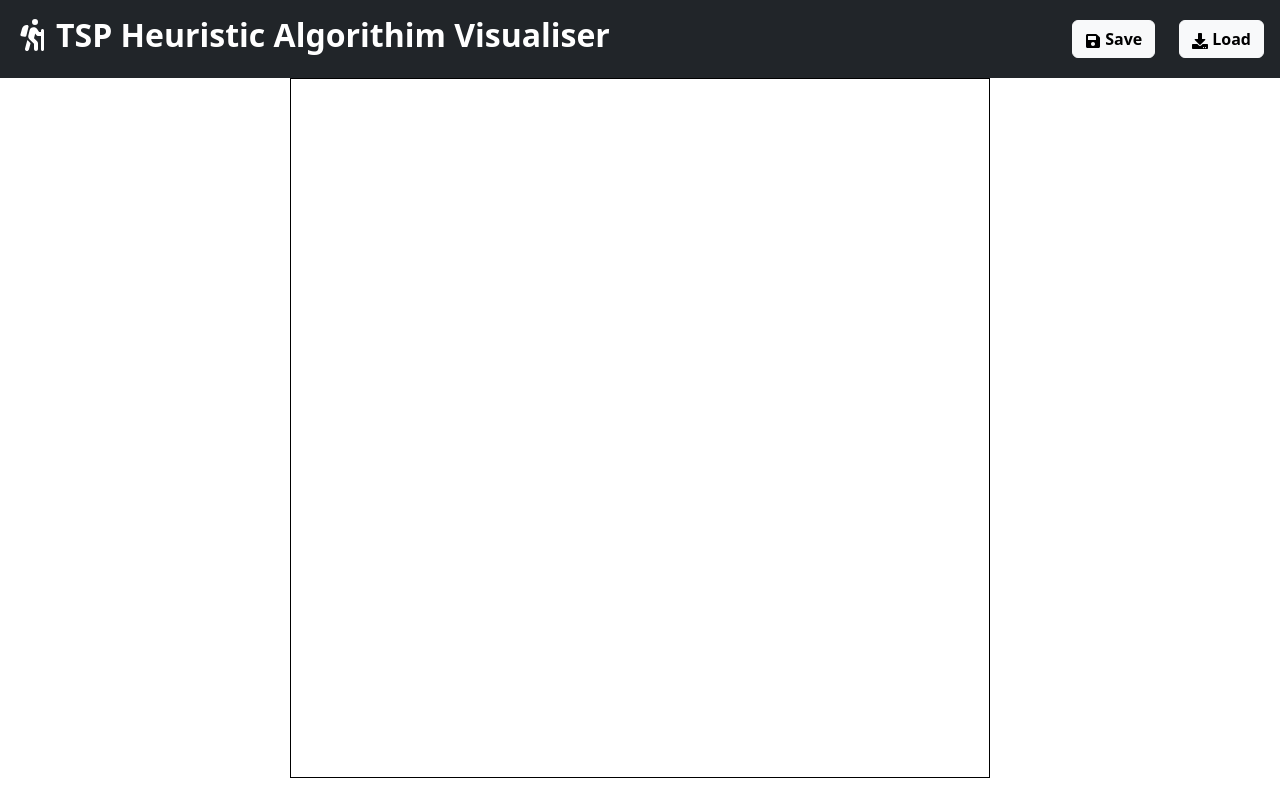
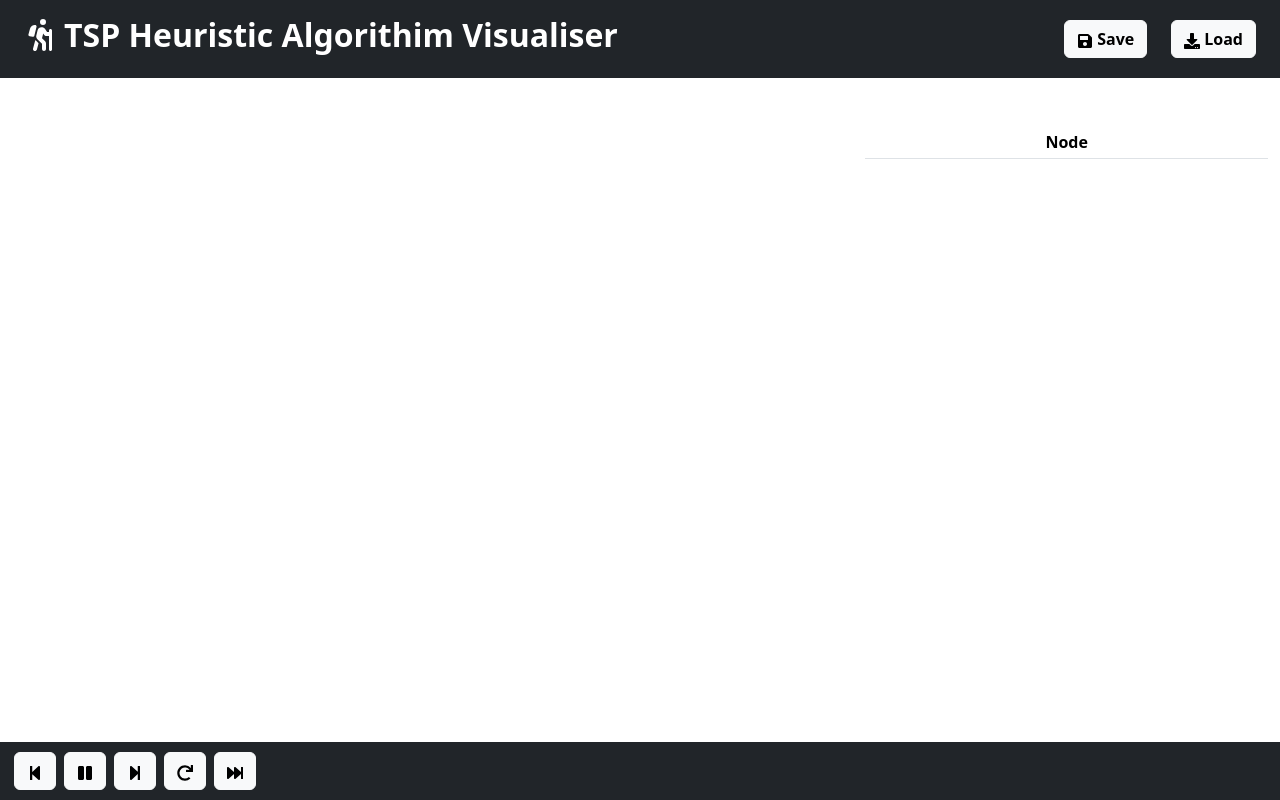
Before and after one commit to kmousaa/TSP-visualiser, a React (Create React App) app in the folder my-app/: page / in a window 1280 px wide. Shown: the top 800 px of the page. Built offline with nearby package versions, Linux system fonts and the light colour scheme.

Commit message:
Finish bassic design

```diff
--- a/my-app/src/components/Graph.js
+++ b/my-app/src/components/Graph.js
@@ -1,7 +1,10 @@
-import { generateNodeCoordinates , renderCustomNode } from "../utils/GraphUtil";
-import { NearestNeighborTSP, bruteForceTSP  } from "./TspAlgorithims";
-import { FaSave, FaDownload } from 'react-icons/fa'; // Import icons
+import { useEffect, useState } from "react";
+import { generateNodeCoordinates, renderCustomNode } from "../utils/GraphUtil";
+import { NearestNeighborTSP, bruteForceTSP } from "./TspAlgorithims";
+import { FaSave, FaDownload, FaPlay, FaPause, FaStepForward, FaStepBackward, FaRedo, FaFastForward } from 'react-icons/fa';
 import { FaPersonHiking } from "react-icons/fa6";
+import "../utils/Graph.css";
+
 
 // Represents the graph and its adjacency matrix
 function Graph ({numNodes, setNumNodes, adjacencyMatrix, setAdjacencyMatrix, bestTour, setBestTour, bestWeight, setBestWeight , stepNum, setStepNum , steps, setSteps , altSteps, setAltSteps , presentTour, setPresentTour , consideredStep, setConsideredStep}) {
@@ -159,36 +162,42 @@ function Graph ({numNodes, setNumNodes, adjacencyMatrix, setAdjacencyMatrix, bes
 
 
     // Function to render the adjacency matrix as a table onto the screen
+
+    // Function to render the adjacency matrix as a table onto the screen
     const renderAdjacencyMatrix = () => {
-
       const adjacencyMatrix = generateAdjacencyMatrix();
       return (
-        <table className="adjacency-matrix">
+          <div className="table-responsive">
+              <table id="adjMatrix" className="table  table-sm adjacency-matrix">
                   <thead>
                       <tr>
-              <th>Vertex</th>
+                          <th>Node</th>
                           {[...Array(numNodes).keys()].map((node) => (
-                <th key={node}>Node {node + 1}</th>
+                              <th key={node}>{node + 1}</th>
                           ))}
                       </tr>
                   </thead>
                   <tbody>
+
                       {adjacencyMatrix.map((row, rowIndex) => (
                           <tr key={rowIndex}>
-                <td>Node {rowIndex + 1}</td>
+                              <td>{rowIndex + 1}</td>
                               {row.map((weight, columnIndex) => (
                                   <td key={columnIndex}>
                                       {columnIndex === rowIndex ? (
-                      0 // Display 0 for the node to itself
+                                           <div className="bg-secondary rounded bg-dark " style={{ width: '100%', height: '100%' }}></div> // Gray box for the node itself
                                       ) : (
                                               <input
+                                                  className="form-control form-control-sm"
+                                                  inputMode="numeric"
                                                   id={`${rowIndex}-${columnIndex}`}
-                        type="number"
-                        placeholder = '0'
+
+                                                  placeholder='0'
                                                   value={weight || ''}
-                        onChange={(e) =>{
+                                                  onChange={(e) => {
                                                       updateEdgeWeight(rowIndex, columnIndex, e.target.value)
                                                   }
+
                                                   }
                                               />
                                           )}
@@ -198,8 +207,10 @@ function Graph ({numNodes, setNumNodes, adjacencyMatrix, setAdjacencyMatrix, bes
                       ))}
                   </tbody>
               </table>
+          </div>
       );
     };
+
 
     // TEMPORARY - Display the weight of the selected edge onto the screen
     const showWeight = (e, node1, node2) => {
@@ -301,7 +312,7 @@ function Graph ({numNodes, setNumNodes, adjacencyMatrix, setAdjacencyMatrix, bes
 
       <div className="Graph">
         {/* Title bar */}
-        <div className="title-bar bg-dark p-3 d-flex align-items-center justify-content-between">
+        <div className="title-bar bg-dark p-3 px-4 d-flex align-items-center justify-content-between">
             <div>
                 {/* Styled title */}
                 <h2 className="text-white fw-bold d-flex align-items-center">
@@ -325,8 +336,11 @@ function Graph ({numNodes, setNumNodes, adjacencyMatrix, setAdjacencyMatrix, bes
         </div>
 
 
+        <div className="container-fluid">
+        <div className="row">
           {/* Graph */}
-        <svg width="700" height="700"  style={{ border: "1px solid black" }} >
+          <div className="col-lg-8">
+             <svg width="700" height="700">
         {/* Render connections */}
         {nodeCoordinates.map((node, index) => {
           // Go through each node
@@ -438,7 +452,32 @@ function Graph ({numNodes, setNumNodes, adjacencyMatrix, setAdjacencyMatrix, bes
         {/* Render nodes */}
         {renderNodes()}
 
+
+
             </svg>
+          </div>
+
+          {/* Adjacency Matrix */}
+          <div className="col-lg-4 py-5">
+            <div className="adjacency-matrix-containe">
+              {renderAdjacencyMatrix()}
+            </div>
+          </div>
+        </div>
+
+        <div className="col-lg-4"/>
+
+
+
+        <div className="title-bar bg-dark d-flex align-items-center " style={{ position: 'absolute', bottom: 0, left: 0, width: '100%', padding: '10px', backgroundColor: 'black' }}>
+                <button className="btn btn-light mx-1" onClick={prevStep}><FaStepBackward /></button>
+                <button className="btn btn-light mx-1" ><FaPause /></button>
+                <button className="btn btn-light mx-1" onClick={nextStep}><FaStepForward /></button>
+                <button className="btn btn-light mx-1" onClick={restart}><FaRedo /></button>
+                <button className="btn btn-light mx-1" onClick={fastForward}><FaFastForward /></button>
+        </div>
+
+        </div>
 
         <br/> <br/> <br/> <br/>
         <div className="buttons">
@@ -476,11 +515,6 @@ function Graph ({numNodes, setNumNodes, adjacencyMatrix, setAdjacencyMatrix, bes
 
         </div>
 
-        <div className="adjacency-matrix-container">
-          <h3>Adjacency Matrix</h3>
-          {renderAdjacencyMatrix()}
-        </div>
-
       </div>
     );
 
--- /dev/null
+++ b/my-app/src/utils/Graph.css
@@ -0,0 +1,20 @@
+.table-responsive {
+  max-width: 600px; /* Set the maximum width of the container */
+  max-height: 400px; /* Set the maximum height of the container */
+  overflow-x: auto; /* Enable horizontal scrolling */
+}
+
+.adjacency-matrix {
+  width: max-content; /* Set the width based on content */
+  min-width: 100%; /* Ensure a minimum width for the table */
+  table-layout: fixed; /* Ensure fixed layout for consistent column width */
+}
+
+.adjacency-matrix th,
+.adjacency-matrix td {
+  white-space: nowrap; /* Prevent text wrapping */
+  overflow: hidden; /* Hide overflowing content */
+  text-overflow: ellipsis; /* Display ellipsis for overflowed content */
+  padding: 8px; /* Add padding for better readability */
+  min-width: 80px; /* Set minimum width for columns */
+}
--- a/my-app/src/utils/GraphUtil.js
+++ b/my-app/src/utils/GraphUtil.js
@@ -26,9 +26,9 @@ export const renderCustomNode = (node, index, isColorA, isLatest, tourFound) =>
 // Function to generate coordinates for equidistant nodes on a circle
 export const generateNodeCoordinates = (numNodes) => {
     const coordinates = [];
-    const centerX = 350; // X coordinate of the center of the circle
-    const centerY = 350; // Y coordinate of the center of the circle
-    const radius = 300; // Radius of the circle
+    const centerX = 330; // X coordinate of the center of the circle
+    const centerY = 330; // Y coordinate of the center of the circle
+    const radius = 295; // Radius of the circle
 
     for (let i = 0; i < numNodes; i++) {
         const angle = (2 * Math.PI * i) / numNodes;   // Angle in radians
```
Lines whose indentation alone changed are shown as unchanged.
